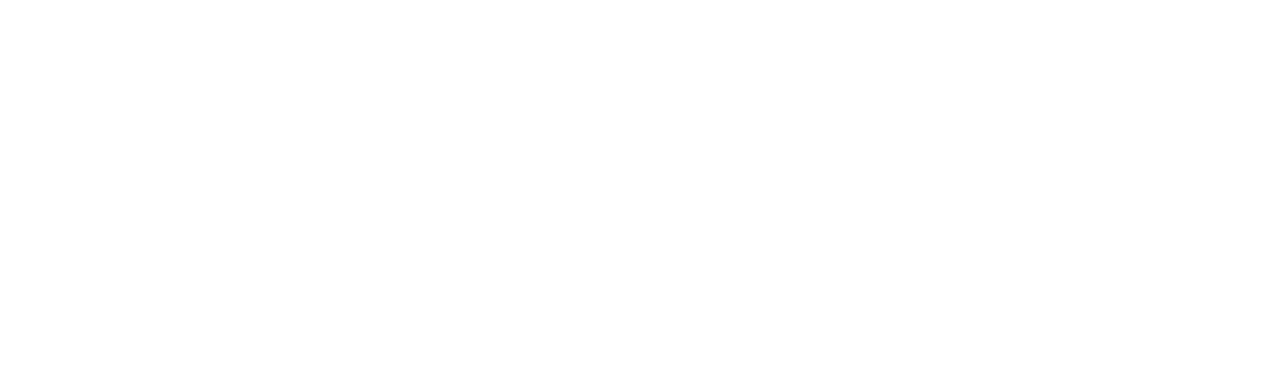
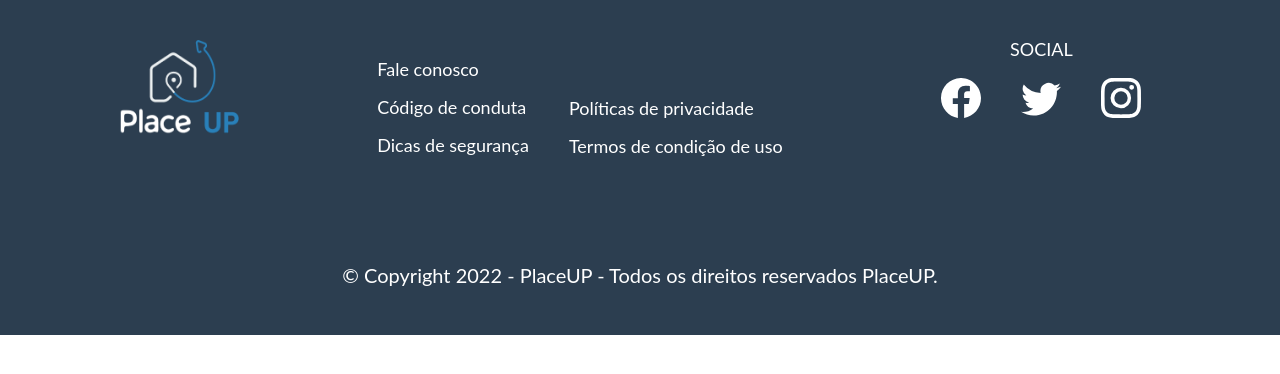
Before and after one commit to Place-UP/PlaceUP-FrontEnd, a React (Create React App) app: page /Footer in a window 1280 px wide. Before the commit this address had no page. Shown: the top 374 px of the page. Built offline with nearby package versions, Linux system fonts and the light colour scheme.

Commit message:
finalizando footer

```diff
--- a/package.json
+++ b/package.json
@@ -9,14 +9,10 @@
     "@testing-library/user-event": "^13.5.0",
     "react": "^18.1.0",
     "react-dom": "^18.1.0",
-<<<<<<< HEAD
+    "react-icons": "^4.3.1",
     "react-router-dom": "^6.3.0",
-    "react-scripts": "^5.0.1",
-=======
-    "react-icons": "^4.3.1",
     "react-scripts": "5.0.1",
     "styled-components": "^5.3.5",
->>>>>>> 6d65167af829f63d8e85e368762077bac5c2d6a7
     "web-vitals": "^2.1.4"
   },
   "scripts": {
--- a/src/App.js
+++ b/src/App.js
@@ -2,9 +2,14 @@
 import "./App.css";
 import Rotas from "./routes.js";
 import { BrowserRouter } from "react-router-dom";
+import Footer from "./Components/FooterGeral/footer";
+
 export default function App() {
   return (
     <BrowserRouter>
       <Rotas />
-    </BrowserRouter>);
-}
+
+      <Footer />
+    </BrowserRouter>
+    );
+  }
--- a/src/Components/FooterGeral/footer.js
+++ b/src/Components/FooterGeral/footer.js
@@ -1,16 +1,7 @@
 import React from "react";
 import logo from "./image/logo.png";
-
-import { BsFacebook } from 'react-icons/bs';
-import { BsTwitter } from 'react-icons/bs';
-import { BsInstagram } from 'react-icons/bs';
-import { Footergeral } from './styles';
-import { ContainerFooter } from './styles';
-import { Logo } from './styles';
-import { LinksFooter } from './styles';
-import { FooterH1 } from './styles';
-import { Icons } from './styles';
-import { FooterP } from './styles';
+import { BsFacebook, BsTwitter, BsInstagram } from 'react-icons/bs';
+import { Footergeral , ContainerFooter , Logo , LinksFooter , FooterH1 , Icons , FooterP } from './styles';
 
 export default function Footer() {
   return (
@@ -18,7 +9,7 @@
         <Footergeral>
             <ContainerFooter className="container">
                 <div>
-                    <Logo src={logo} alt="Logo-PlaceUP" />
+                    <Logo src={logo} alt="Logo-PlaceUP" className="logo-img"/>
                 </div>
 
                 <LinksFooter className="linksFooter">
--- a/src/Components/FooterGeral/styles.js
+++ b/src/Components/FooterGeral/styles.js
@@ -18,15 +18,19 @@
             justify-content: space-evenly;
         }
 
+        .logo-img{margin: 0px 0px 0px 10px;}
+
         .linksFooter{display: block;}
 
         .linksFooter a{text-align: center;}
 
-        .links:nth-child(2){margin-top: 0px;}
+        .links{padding: 0px;}
+
+        .linksFooter .links:nth-child(2){margin-top: 5px;}
 
         .Social{
             text-align: center;
-            margin-top: 20px;
+            margin-top: 50px;
         }
 
         .Socialh1{
@@ -82,7 +86,7 @@
 export const Logo = styled.img`
     width: 120px;
     height: 110px;
-    margin: 20px;
+    margin: 20px 0;
     cursor: pointer;
 `;
 
@@ -99,6 +103,7 @@
     text-align: center;
     font-size: 20px;
     color: white;
+    margin-top: 50px;
 `;
 
 export const FooterH1 = styled.h1`
```
Also changed, not shown: 1 other file (tests, documents, lock files or other folders).
